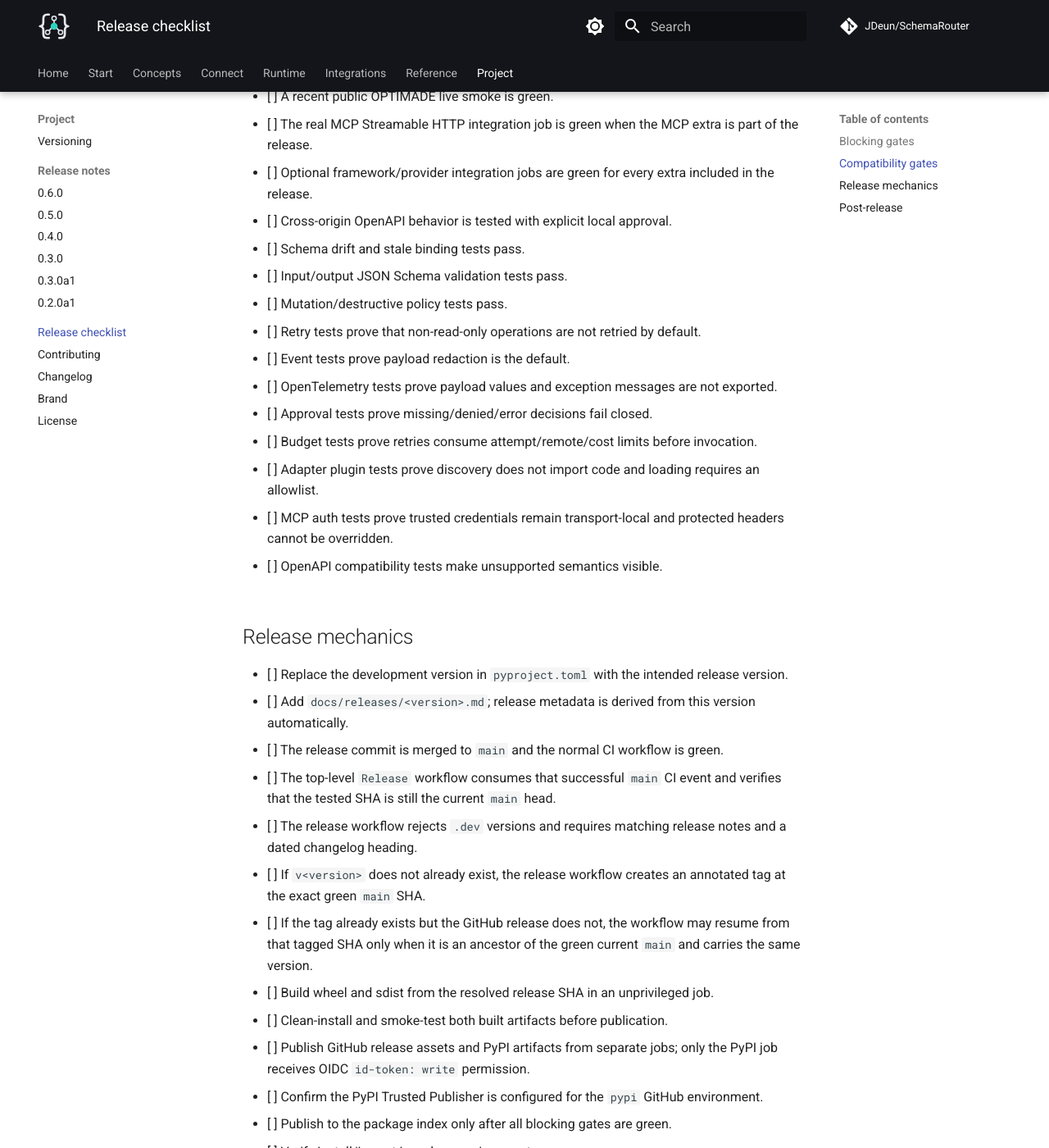
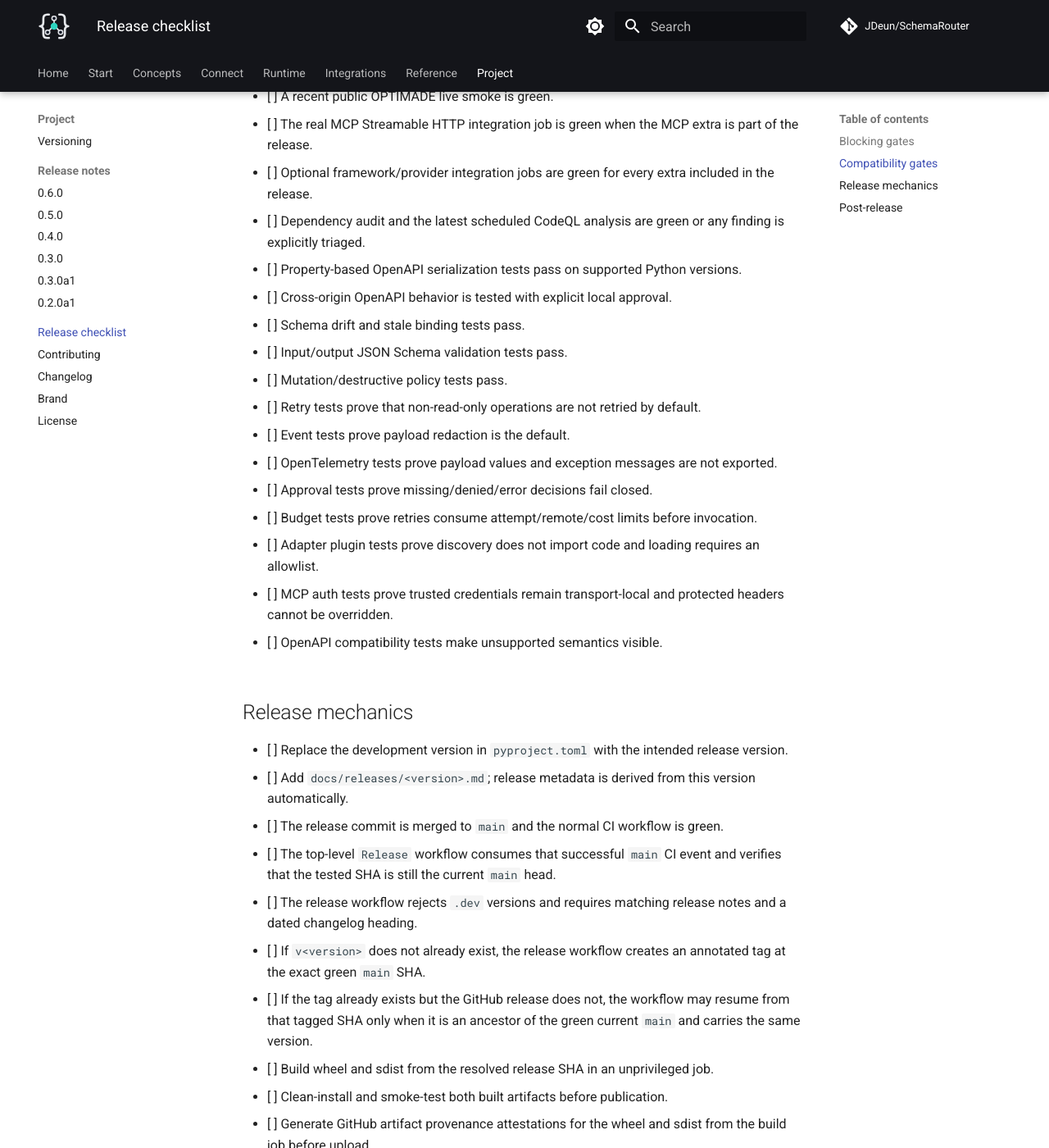
Before and after one commit to JDeun/SchemaRouter, an MkDocs documentation site: the page built from docs/release-checklist.md, in a window 1280 px wide and 1400 px high, scrolled down 1235 px. Shown: the whole window at 82% size. Built offline with MkDocs 1.6.1 and Material for MkDocs 9.7.7, drawn with Linux system fonts in a browser that asks for light colours; comment, search, counter and statistics services are not loaded.

Commit message:
docs: add security and provenance release gates

```diff
--- a/docs/release-checklist.md
+++ b/docs/release-checklist.md
@@ -33,6 +33,8 @@ Use this checklist before promoting a SchemaRouter alpha, beta, release candidat
 - [ ] A recent public OPTIMADE live smoke is green.
 - [ ] The real MCP Streamable HTTP integration job is green when the MCP extra is part of the release.
 - [ ] Optional framework/provider integration jobs are green for every extra included in the release.
+- [ ] Dependency audit and the latest scheduled CodeQL analysis are green or any finding is explicitly triaged.
+- [ ] Property-based OpenAPI serialization tests pass on supported Python versions.
 - [ ] Cross-origin OpenAPI behavior is tested with explicit local approval.
 - [ ] Schema drift and stale binding tests pass.
 - [ ] Input/output JSON Schema validation tests pass.
@@ -61,6 +63,7 @@ Use this checklist before promoting a SchemaRouter alpha, beta, release candidat
   tagged SHA only when it is an ancestor of the green current `main` and carries the same version.
 - [ ] Build wheel and sdist from the resolved release SHA in an unprivileged job.
 - [ ] Clean-install and smoke-test both built artifacts before publication.
+- [ ] Generate GitHub artifact provenance attestations for the wheel and sdist from the build job before upload.
 - [ ] Publish GitHub release assets and PyPI artifacts from separate jobs; only the PyPI job receives
   OIDC `id-token: write` permission.
 - [ ] Confirm the PyPI Trusted Publisher is configured for the `pypi` GitHub environment.
```
